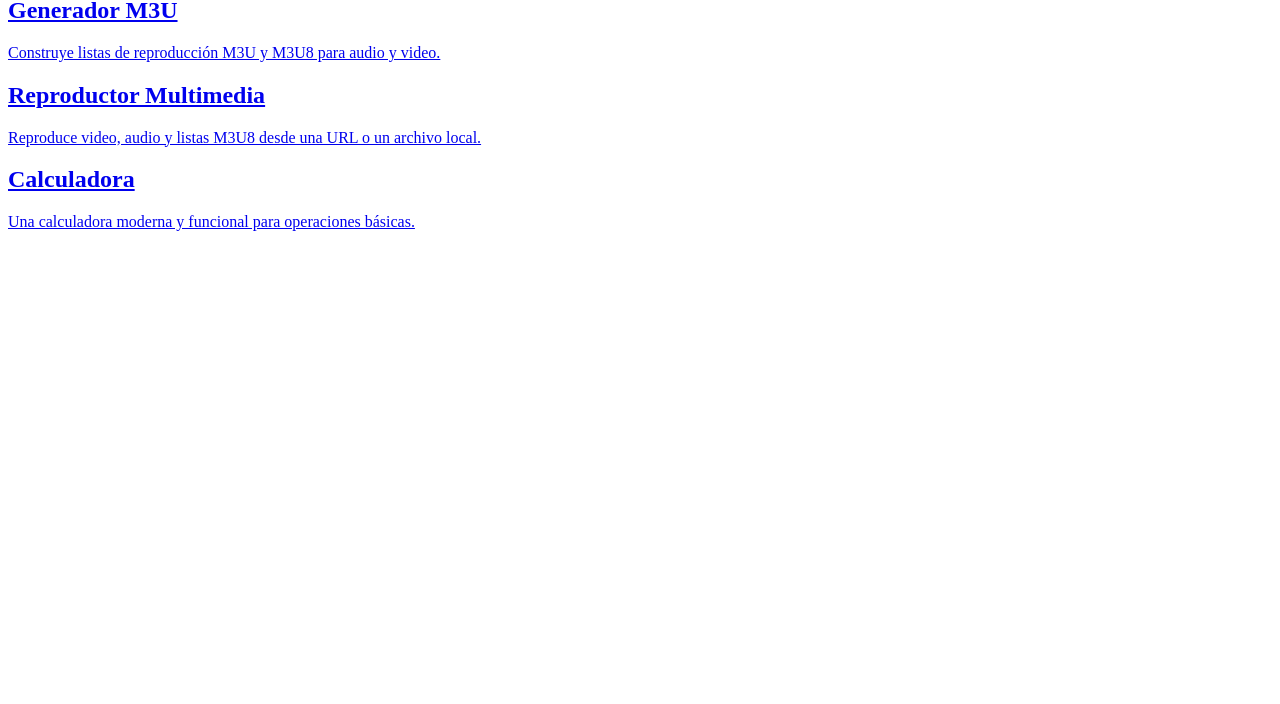
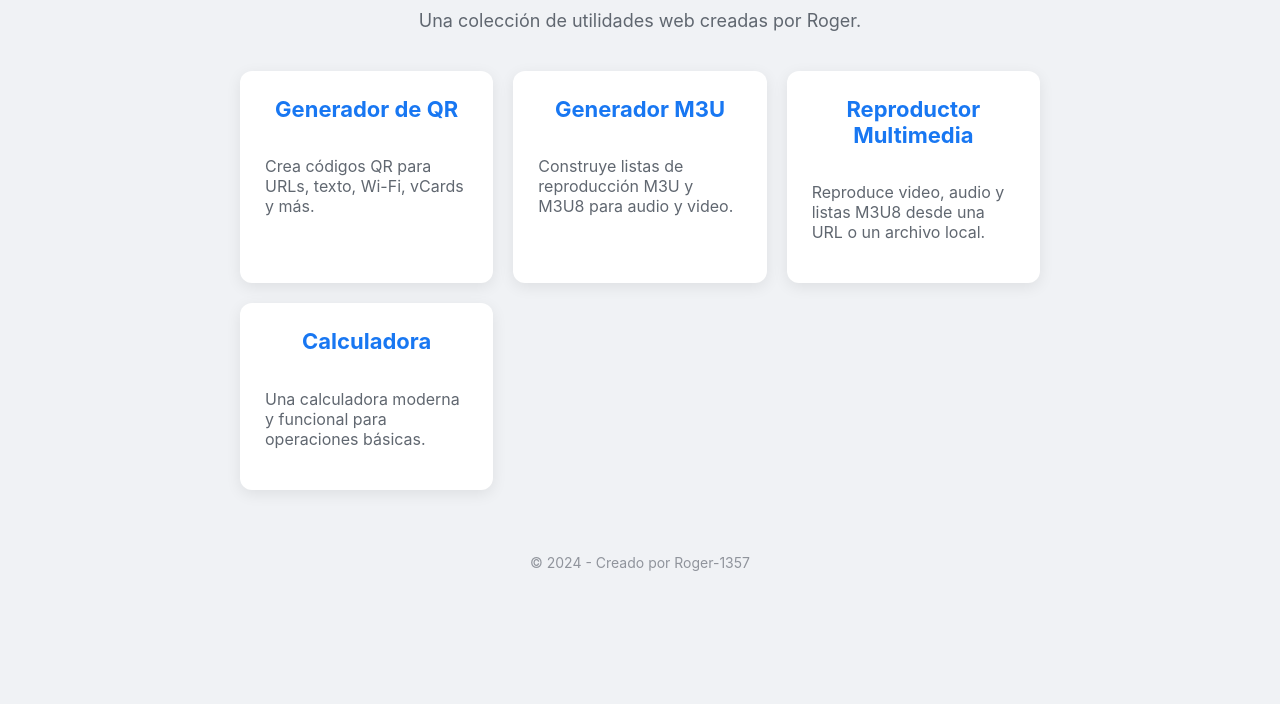
Before and after one commit to roger-1357/Herramientas-html, a plain HTML site: page index.html in a window 1280 px wide. Shown: the part 96-800 px from the top of the page. Drawn offline with Linux system fonts and the light colour scheme.

Commit message:
Update index.html

```diff
--- a/index.html
+++ b/index.html
@@ -1,19 +1,48 @@
+<!DOCTYPE html>
+<html lang="es">
+<head>
+    <meta charset="UTF-8">
+    <meta name="viewport" content="width=device-width, initial-scale=1.0">
+    <title>Herramientas HTML de Roger</title>
+    <style>
+        body { font-family: -apple-system, BlinkMacSystemFont, "Segoe UI", Roboto, Helvetica, Arial, sans-serif; background-color: #f0f2f5; color: #333; margin: 0; padding: 20px; display: flex; flex-direction: column; align-items: center; }
+        .container { max-width: 800px; width: 100%; text-align: center; }
+        h1 { color: #1c1e21; font-size: 36px; margin-bottom: 10px; }
+        .subtitle { color: #606770; font-size: 18px; margin-bottom: 40px; }
+        .tool-grid { display: grid; grid-template-columns: repeat(auto-fit, minmax(250px, 1fr)); gap: 20px; }
+        .tool-card { background-color: #fff; border-radius: 12px; padding: 25px; text-decoration: none; color: inherit; box-shadow: 0 4px 15px rgba(0, 0, 0, 0.08); transition: transform 0.2s ease, box-shadow 0.2s ease; display: flex; flex-direction: column; align-items: center; }
+        .tool-card:hover { transform: translateY(-5px); box-shadow: 0 8px 25px rgba(0, 0, 0, 0.12); }
+        .tool-card h2 { margin-top: 0; color: #1877f2; font-size: 22px; }
+        .tool-card p { color: #606770; flex-grow: 1; text-align: left;}
+        footer { margin-top: 50px; color: #90949c; font-size: 14px; }
+    </style>
+</head>
+<body>
+    <div class="container">
+        <h1>Herramientas HTML</h1>
+        <p class="subtitle">Una colección de utilidades web creadas por Roger.</p>
+
         <div class="tool-grid">
-    <a href="./generador-qr/" class="tool-card">
+            <a href="./generador de QR/" class="tool-card">
                 <h2>Generador de QR</h2>
                 <p>Crea códigos QR para URLs, texto, Wi-Fi, vCards y más.</p>
             </a>
-    <a href="./generador-m3u/" class="tool-card">
+            <a href="./Generador de listas m3u/" class="tool-card">
                 <h2>Generador M3U</h2>
                 <p>Construye listas de reproducción M3U y M3U8 para audio y video.</p>
             </a>
-    <a href="./reproductor-multimedia/" class="tool-card">
+            <a href="./reproductor multimedias/" class="tool-card">
                 <h2>Reproductor Multimedia</h2>
                 <p>Reproduce video, audio y listas M3U8 desde una URL o un archivo local.</p>
             </a>
-    <a href="./calculadora/" class="tool-card">
+            <a href="./Calculadora/" class="tool-card">
                 <h2>Calculadora</h2>
                 <p>Una calculadora moderna y funcional para operaciones básicas.</p>
             </a>
-    <!-- ¡Aquí añadirás tus futuras herramientas! -->
         </div>
+    </div>
+    <footer>
+        <p>© 2024 - Creado por Roger-1357</p>
+    </footer>
+</body>
+</html>
```
Lines whose indentation alone changed are shown as unchanged.
